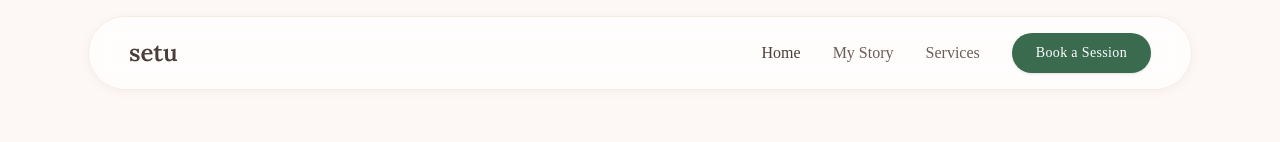
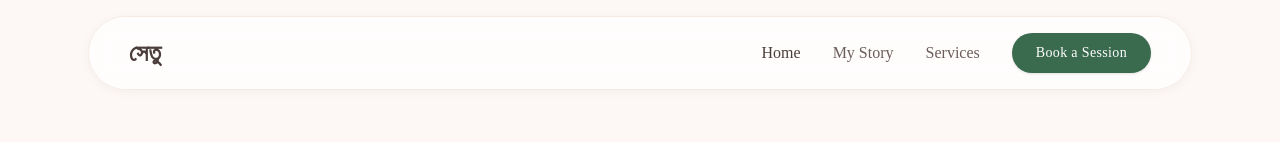
Before and after one commit to spupsych-prog/Setu-Website, a Next.js app: page / in a window 1280 px wide. Shown: the top 142 px of the page. Built offline with nearby package versions, Linux system fonts and the light colour scheme.

Commit message:
style: remove Ol Chiki from script rotation and finalize navbar branding

```diff
--- a/src/components/Navbar.tsx
+++ b/src/components/Navbar.tsx
@@ -9,6 +9,31 @@ import { cn } from "@/lib/utils";
 export default function Navbar() {
   const [isOpen, setIsOpen] = useState(false);
   const pathname = usePathname();
+
+  const scripts = [
+    "setu",      // English
+    "सेतु",      // Devanagari (Hindi, Marathi, Konkani, etc.)
+    "সেতু",      // Bengali/Assamese/Manipuri
+    "சேது",      // Tamil
+    "సేతు",      // Telugu
+    "ಸೇತು",      // Kannada
+    "സേതു",      // Malayalam
+    "સેતુ",      // Gujarati
+    "ਸੇਤੂ",      // Gurmukhi (Punjabi)
+    "ସେତୁ",      // Odia
+    "سیتو",      // Perso-Arabic (Urdu/Kashmiri)
+    "سيٽو",      // Sindhi
+    "सेतुः",     // Sanskrit (with Visarga)
+  ];
+  const [scriptIndex, setScriptIndex] = useState(0);
+
+  // Cycle brand name scripts every second
+  useEffect(() => {
+    const interval = setInterval(() => {
+      setScriptIndex((prev) => (prev + 1) % scripts.length);
+    }, 3000);
+    return () => clearInterval(interval);
+  }, []);
 
   // Close menu when route changes
   useEffect(() => {
@@ -36,10 +61,12 @@ export default function Navbar() {
         <nav className="mt-4 flex items-center justify-between rounded-full bg-white/70 backdrop-blur-md border border-brand-sand px-8 py-4 shadow-[0_2px_12px_rgba(0,0,0,0.04)] sm:px-10">
           <Link
             href="/"
-            className="font-serif text-2xl font-semibold text-brand-earth hover:opacity-80 transition-opacity"
+            className="font-serif text-2xl font-semibold text-brand-earth hover:opacity-80 transition-all duration-500 min-w-[110px]"
             onClick={() => setIsOpen(false)}
           >
-            setu
+            <span className="inline-block transition-all duration-500 transform animate-in fade-in zoom-in-95 fill-mode-both">
+              {scripts[scriptIndex]}
+            </span>
           </Link>
 
           {/* Desktop Nav */}
```
